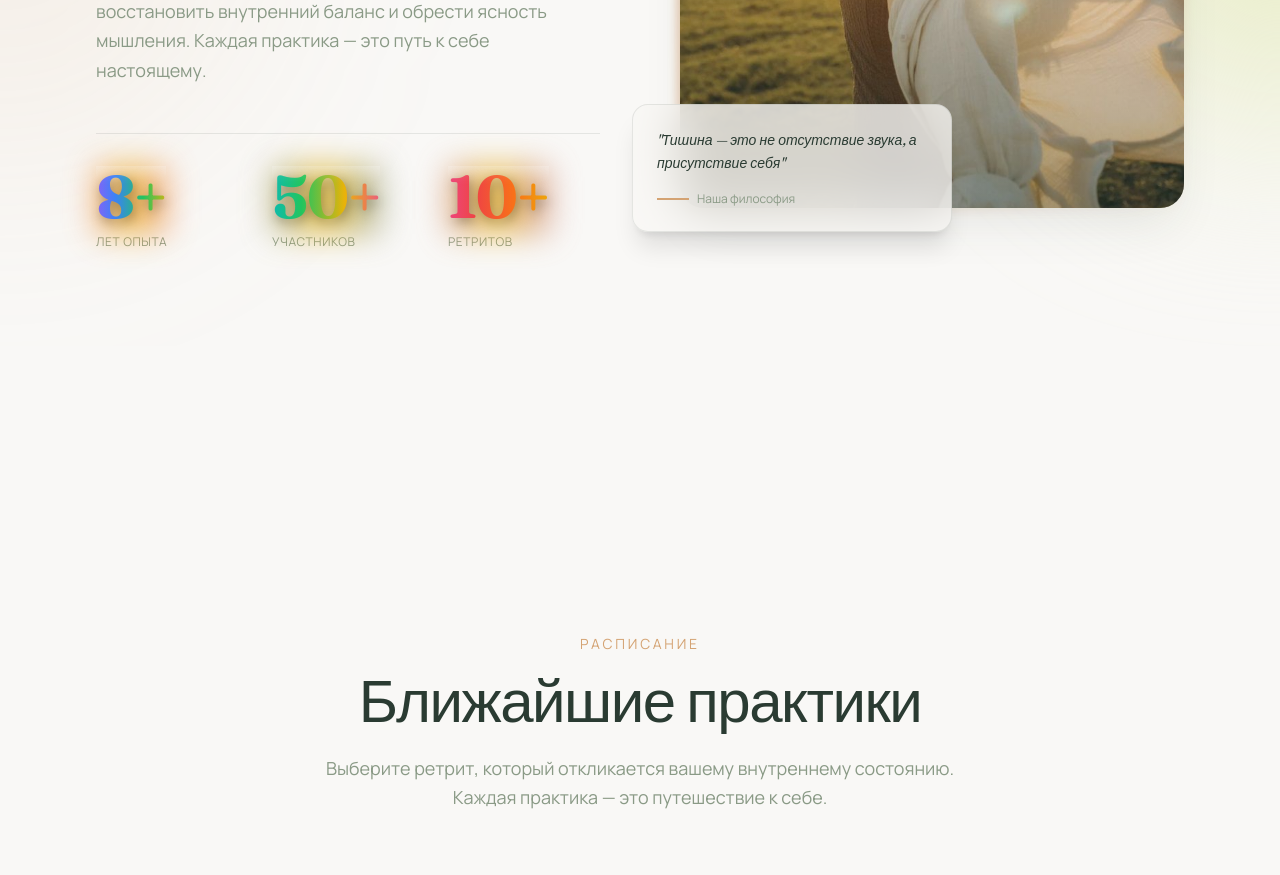
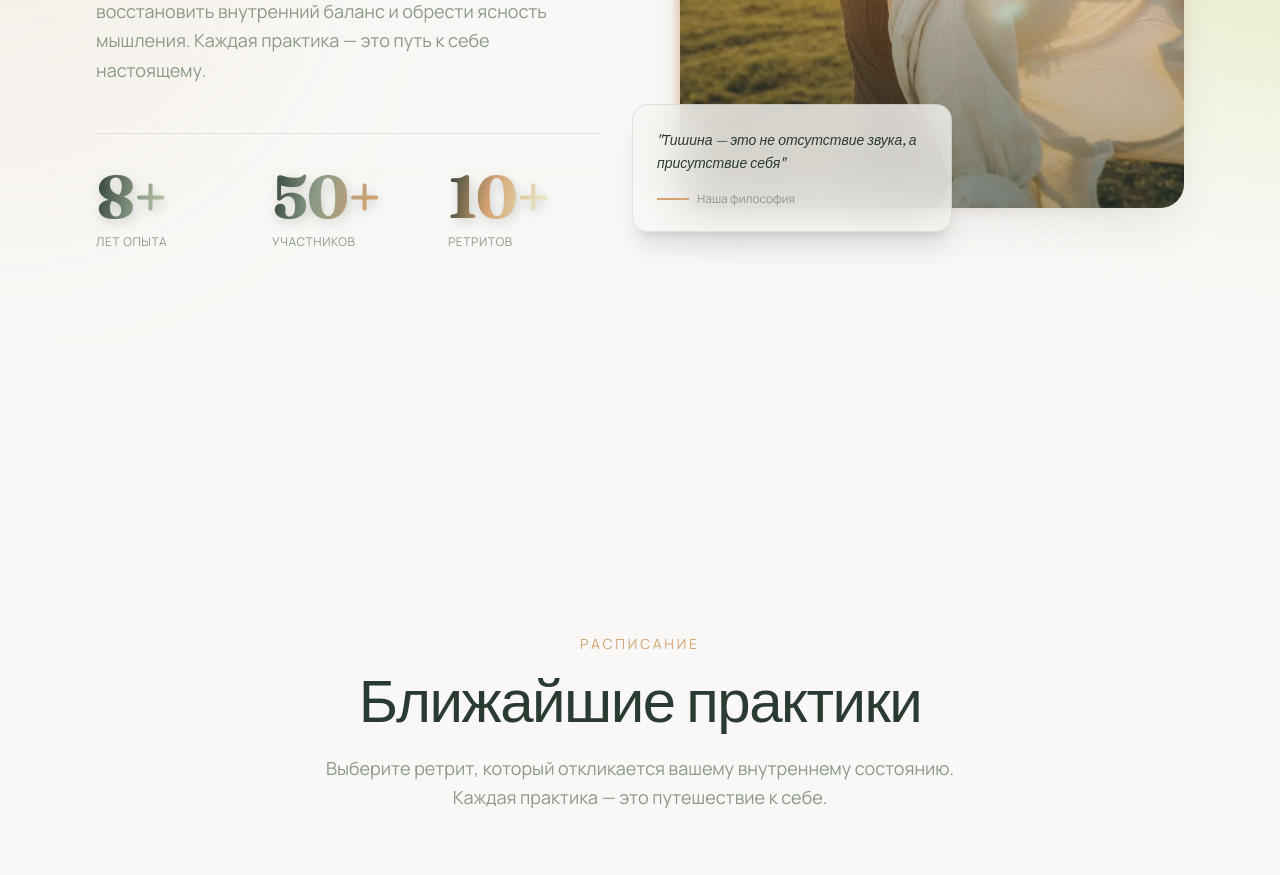
Before and after one commit to cxdpq99kvh-cloud/zen-retreat, a Next.js app: page / in a window 1280 px wide. Shown: the part 1360-2235 px from the top of the page. Built offline with nearby package versions, Linux system fonts and the light colour scheme; no server answers.

Commit message:
Add cursor-following gradient in calm palette

```diff
--- a/src/app/page.tsx
+++ b/src/app/page.tsx
@@ -78,128 +78,141 @@ export default function Home() {
                 </p>
               </div>
 
-              {/* Статистика с эффектом "выдолбленных" цифр */}
-              <div className="grid grid-cols-3 gap-6 mt-12 pt-8 border-t border-foreground/10">
+              {/* Статистика с градиентом, следующим за курсором */}
+              <div
+                className="grid grid-cols-3 gap-6 mt-12 pt-8 border-t border-foreground/10 relative"
+                onMouseMove={(e) => {
+                  const rect = e.currentTarget.getBoundingClientRect();
+                  const x = ((e.clientX - rect.left) / rect.width) * 100;
+                  const y = ((e.clientY - rect.top) / rect.height) * 100;
+
+                  // Обновляем CSS-переменные для плавного следования
+                  e.currentTarget.style.setProperty('--mouse-x', `${x}%`);
+                  e.currentTarget.style.setProperty('--mouse-y', `${y}%`);
+                }}
+                style={{
+                  '--mouse-x': '50%',
+                  '--mouse-y': '50%',
+                } as React.CSSProperties}
+              >
                 {/* 8+ Лет опыта */}
                 <div className="relative group">
-                  <div className="relative inline-block">
-                    {/* Радужное свечение на "дне" вырезанной цифры */}
-                    <div className="absolute inset-0 bg-gradient-to-r from-pink-500 via-purple-500 via-blue-500 via-green-500 via-yellow-500 to-pink-500 bg-[length:200%_auto] animate-gradient-x blur-lg opacity-70 group-hover:opacity-100 transition-opacity duration-500" />
-
-                    {/* Сама цифра с 3D-эффектом вырезания */}
                   <p
-                      className="relative text-5xl md:text-6xl font-serif mb-2 font-black tracking-tight select-none"
+                    className="relative text-5xl md:text-6xl font-serif mb-2 font-black tracking-tight select-none transition-all duration-1000 ease-out"
                     style={{
                       color: 'transparent',
-                        background: 'linear-gradient(to right, #ec4899, #a855f7, #3b82f6, #22c55e, #eab308, #ec4899)',
-                        backgroundSize: '200% auto',
+                      background: `radial-gradient(
+                        circle at var(--mouse-x) var(--mouse-y),
+                        #D4A373 0%,
+                        #E9EDC9 35%,
+                        #8A9A86 70%,
+                        #2A3B32 100%
+                      )`,
+                      backgroundSize: '200% 200%',
                       WebkitBackgroundClip: 'text',
                       backgroundClip: 'text',
-                        animation: 'gradient-x 6s ease infinite',
                       textShadow: `
-                          inset 2px 2px 4px rgba(0,0,0,0.8),
-                          inset -2px -2px 4px rgba(255,255,255,0.1),
-                          0 0 20px rgba(168, 85, 247, 0.5),
-                          0 0 40px rgba(59, 130, 246, 0.3),
-                          -1px -1px 0 rgba(0,0,0,0.4),
-                          1px 1px 0 rgba(255,255,255,0.1)
+                        inset 2px 2px 4px rgba(0,0,0,0.3),
+                        inset -2px -2px 4px rgba(255,255,255,0.05),
+                        -1px -1px 0 rgba(42, 59, 50, 0.4),
+                        1px 1px 0 rgba(212, 163, 115, 0.1)
                       `,
-                        filter: 'drop-shadow(2px 4px 6px rgba(0,0,0,0.3))'
+                      filter: 'drop-shadow(2px 4px 6px rgba(42, 59, 50, 0.2))'
                     }}
                   >
                     8+
                   </p>
 
-                    {/* Блик на верхнем крае (эффект резьбы) */}
+                  {/* Блик на верхнем крае */}
                   <div
-                      className="absolute top-0 left-0 right-0 h-1/3 pointer-events-none"
+                    className="absolute top-0 left-0 right-0 h-1/3 pointer-events-none opacity-30"
                     style={{
-                        background: 'linear-gradient(180deg, rgba(255,255,255,0.2) 0%, transparent 100%)',
+                      background: 'linear-gradient(180deg, rgba(233, 237, 201, 0.3) 0%, transparent 100%)',
                       WebkitMaskImage: 'linear-gradient(180deg, black 0%, transparent 100%)',
                       maskImage: 'linear-gradient(180deg, black 0%, transparent 100%)'
                     }}
                   />
-                  </div>
+
                   <p className="text-xs text-muted font-sans uppercase tracking-wider">Лет опыта</p>
                 </div>
 
                 {/* 50+ Участников */}
                 <div className="relative group">
-                  <div className="relative inline-block">
-                    <div className="absolute inset-0 bg-gradient-to-r from-blue-500 via-cyan-500 via-green-500 via-yellow-500 via-pink-500 to-blue-500 bg-[length:200%_auto] animate-gradient-x blur-lg opacity-70 group-hover:opacity-100 transition-opacity duration-500" />
-
                   <p
-                      className="relative text-5xl md:text-6xl font-serif mb-2 font-black tracking-tight select-none"
+                    className="relative text-5xl md:text-6xl font-serif mb-2 font-black tracking-tight select-none transition-all duration-1000 ease-out"
                     style={{
                       color: 'transparent',
-                        background: 'linear-gradient(to right, #3b82f6, #06b6d4, #22c55e, #eab308, #ec4899, #3b82f6)',
-                        backgroundSize: '200% auto',
+                      background: `radial-gradient(
+                        circle at var(--mouse-x) var(--mouse-y),
+                        #E9EDC9 0%,
+                        #D4A373 35%,
+                        #8A9A86 70%,
+                        #2A3B32 100%
+                      )`,
+                      backgroundSize: '200% 200%',
                       WebkitBackgroundClip: 'text',
                       backgroundClip: 'text',
-                        animation: 'gradient-x 6s ease infinite',
                       textShadow: `
-                          inset 2px 2px 4px rgba(0,0,0,0.8),
-                          inset -2px -2px 4px rgba(255,255,255,0.1),
-                          0 0 20px rgba(6, 182, 212, 0.5),
-                          0 0 40px rgba(34, 197, 94, 0.3),
-                          -1px -1px 0 rgba(0,0,0,0.4),
-                          1px 1px 0 rgba(255,255,255,0.1)
+                        inset 2px 2px 4px rgba(0,0,0,0.3),
+                        inset -2px -2px 4px rgba(255,255,255,0.05),
+                        -1px -1px 0 rgba(42, 59, 50, 0.4),
+                        1px 1px 0 rgba(212, 163, 115, 0.1)
                       `,
-                        filter: 'drop-shadow(2px 4px 6px rgba(0,0,0,0.3))'
+                      filter: 'drop-shadow(2px 4px 6px rgba(42, 59, 50, 0.2))'
                     }}
                   >
                     50+
                   </p>
 
                   <div
-                      className="absolute top-0 left-0 right-0 h-1/3 pointer-events-none"
+                    className="absolute top-0 left-0 right-0 h-1/3 pointer-events-none opacity-30"
                     style={{
-                        background: 'linear-gradient(180deg, rgba(255,255,255,0.2) 0%, transparent 100%)',
+                      background: 'linear-gradient(180deg, rgba(233, 237, 201, 0.3) 0%, transparent 100%)',
                       WebkitMaskImage: 'linear-gradient(180deg, black 0%, transparent 100%)',
                       maskImage: 'linear-gradient(180deg, black 0%, transparent 100%)'
                     }}
                   />
-                  </div>
+
                   <p className="text-xs text-muted font-sans uppercase tracking-wider">Участников</p>
                 </div>
 
                 {/* 10+ Ретритов */}
                 <div className="relative group">
-                  <div className="relative inline-block">
-                    <div className="absolute inset-0 bg-gradient-to-r from-purple-500 via-pink-500 via-red-500 via-orange-500 via-yellow-500 to-purple-500 bg-[length:200%_auto] animate-gradient-x blur-lg opacity-70 group-hover:opacity-100 transition-opacity duration-500" />
-
                   <p
-                      className="relative text-5xl md:text-6xl font-serif mb-2 font-black tracking-tight select-none"
+                    className="relative text-5xl md:text-6xl font-serif mb-2 font-black tracking-tight select-none transition-all duration-1000 ease-out"
                     style={{
                       color: 'transparent',
-                        background: 'linear-gradient(to right, #a855f7, #ec4899, #ef4444, #f97316, #eab308, #a855f7)',
-                        backgroundSize: '200% auto',
+                      background: `radial-gradient(
+                        circle at var(--mouse-x) var(--mouse-y),
+                        #8A9A86 0%,
+                        #E9EDC9 35%,
+                        #D4A373 70%,
+                        #2A3B32 100%
+                      )`,
+                      backgroundSize: '200% 200%',
                       WebkitBackgroundClip: 'text',
                       backgroundClip: 'text',
-                        animation: 'gradient-x 6s ease infinite',
                       textShadow: `
-                          inset 2px 2px 4px rgba(0,0,0,0.8),
-                          inset -2px -2px 4px rgba(255,255,255,0.1),
-                          0 0 20px rgba(236, 72, 153, 0.5),
-                          0 0 40px rgba(239, 68, 68, 0.3),
-                          -1px -1px 0 rgba(0,0,0,0.4),
-                          1px 1px 0 rgba(255,255,255,0.1)
+                        inset 2px 2px 4px rgba(0,0,0,0.3),
+                        inset -2px -2px 4px rgba(255,255,255,0.05),
+                        -1px -1px 0 rgba(42, 59, 50, 0.4),
+                        1px 1px 0 rgba(212, 163, 115, 0.1)
                       `,
-                        filter: 'drop-shadow(2px 4px 6px rgba(0,0,0,0.3))'
+                      filter: 'drop-shadow(2px 4px 6px rgba(42, 59, 50, 0.2))'
                     }}
                   >
                     10+
                   </p>
 
                   <div
-                      className="absolute top-0 left-0 right-0 h-1/3 pointer-events-none"
+                    className="absolute top-0 left-0 right-0 h-1/3 pointer-events-none opacity-30"
                     style={{
-                        background: 'linear-gradient(180deg, rgba(255,255,255,0.2) 0%, transparent 100%)',
+                      background: 'linear-gradient(180deg, rgba(233, 237, 201, 0.3) 0%, transparent 100%)',
                       WebkitMaskImage: 'linear-gradient(180deg, black 0%, transparent 100%)',
                       maskImage: 'linear-gradient(180deg, black 0%, transparent 100%)'
                     }}
                   />
-                  </div>
+
                   <p className="text-xs text-muted font-sans uppercase tracking-wider">Ретритов</p>
                 </div>
               </div>
```
Lines whose indentation alone changed are shown as unchanged.
